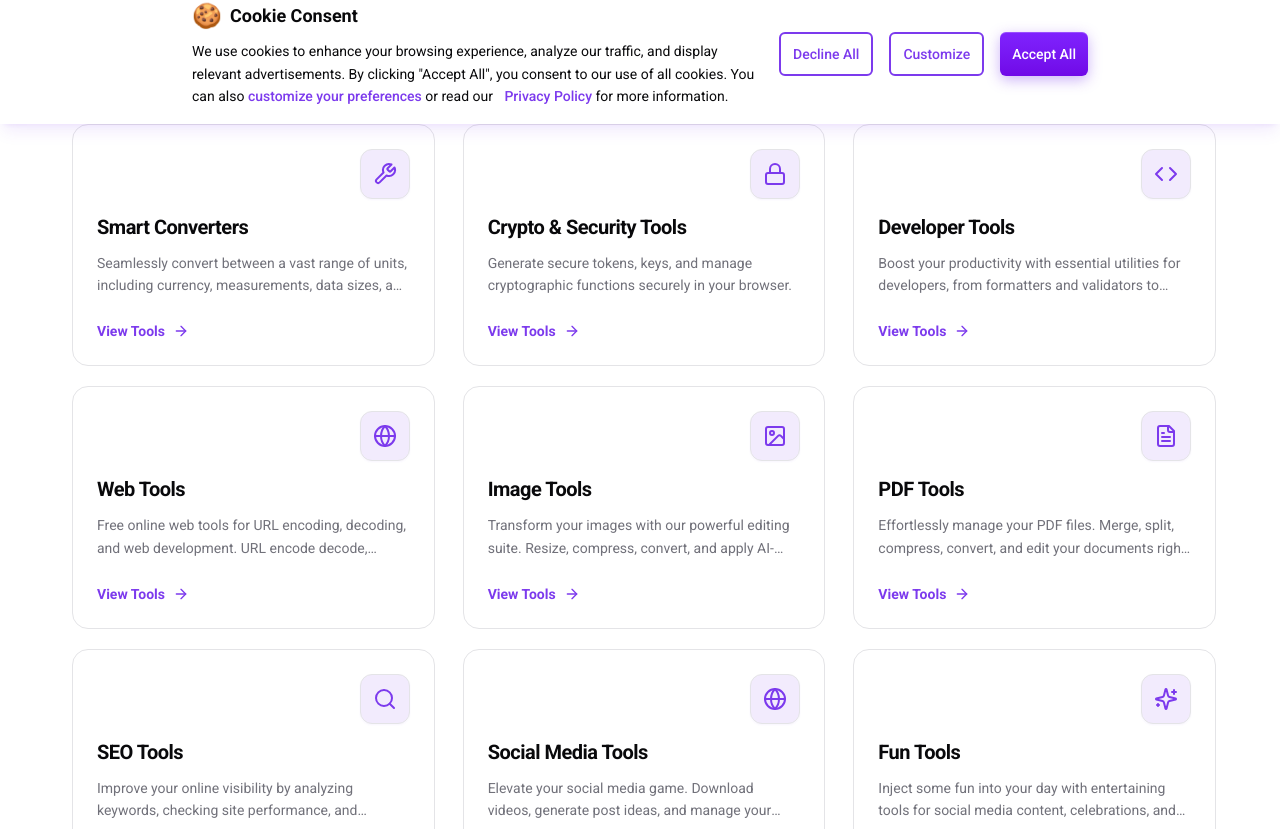
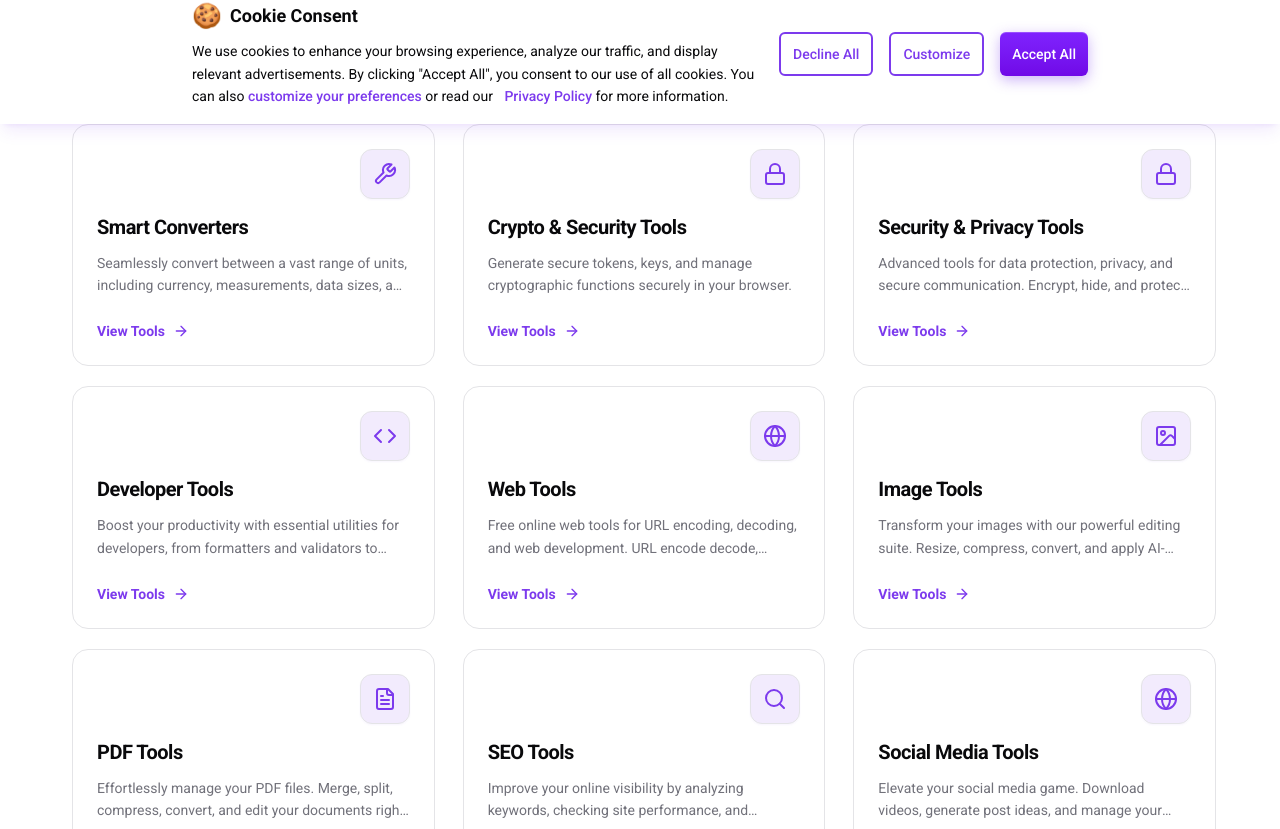
Before and after one commit to xhusnain/fasttools, a Next.js app: page /products in a window 1280 px wide. Shown: the part 676-1505 px from the top of the page. Built offline with nearby package versions, Linux system fonts and the light colour scheme.

Commit message:
fix: add security-tools category to products page

```diff
--- a/app/products/page.tsx
+++ b/app/products/page.tsx
@@ -73,6 +73,13 @@ const categories = [
     description: "Generate secure tokens, keys, and manage cryptographic functions securely in your browser.",
     icon: LockIcon,
     href: "/crypto-tools",
+  },
+  {
+    id: "security-tools",
+    name: "Security & Privacy Tools",
+    description: "Advanced tools for data protection, privacy, and secure communication. Encrypt, hide, and protect your sensitive information.",
+    icon: LockIcon,
+    href: "/security-tools",
   },
   {
     id: "dev-tools",
```
